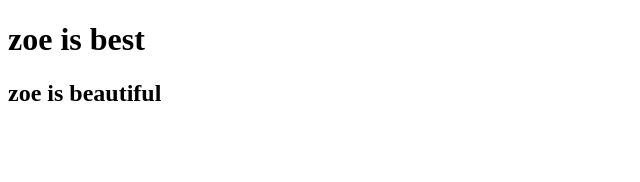
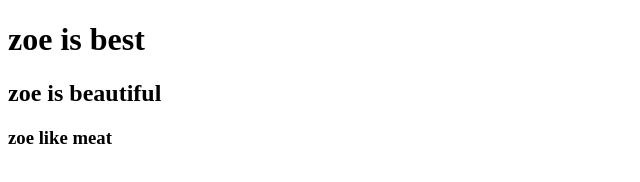
Before and after one commit to summerzoe/summerzoe.github.io, a plain HTML site: page index.html in a window 1280 px wide. Shown: the whole page, without its empty margins (0-640 px from the left). Drawn offline with Linux system fonts and the light colour scheme.

Commit message:
zoe like meat

```diff
--- a/index.html
+++ b/index.html
@@ -6,5 +6,6 @@
 <body>
   <h1>zoe is best</h1>
   <h2>zoe is beautiful</h2>
+  <h3>zoe like meat</h3>
 </body>
 </html>
```
